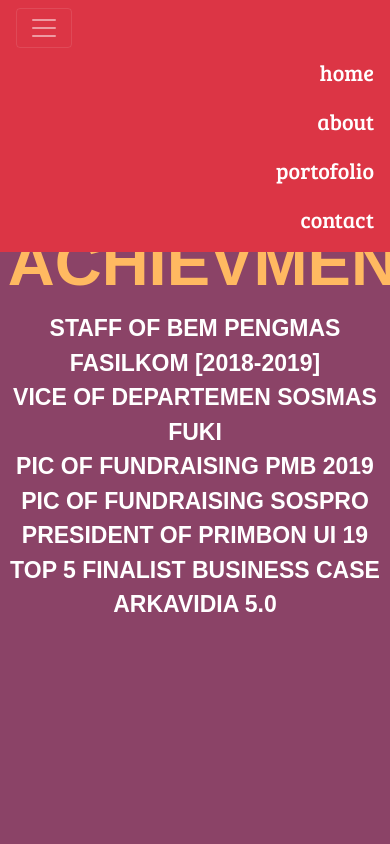
After one commit to nurwardanis/ppw-story3, a PHP site: page /experiences.html in a window 390 px wide, after a click that opens the changed part; the page is wider, and only the part inside the window is pictured. The commit adds this page. Run offline with PHP 8.4, Linux system fonts and the light colour scheme.

Commit message:
responsive-story4

```diff
--- /dev/null
+++ b/experiences.html
@@ -0,0 +1,50 @@
+<html>
+
+<head>
+    <meta charset="UTF-8">
+    <title>"Nurwardaniz"</title>
+    <link rel="stylesheet" href="https://stackpath.bootstrapcdn.com/bootstrap/4.3.1/css/bootstrap.min.css" integrity="sha384-ggOyR0iXCbMQv3Xipma34MD+dH/1fQ784/j6cY/iJTQUOhcWr7x9JvoRxT2MZw1T" crossorigin="anonymous">
+    <link rel="stylesheet" type="text/css" href="main.css">
+    <!--linkfont-->
+    <link href="https://fonts.googleapis.com/css?family=Fredoka+One&display=swap" rel="stylesheet">
+    <link href="https://fonts.googleapis.com/css?family=Bree+Serif&display=swap" rel="stylesheet">
+</head>
+
+<body>
+    <!----------------------------------HEADER-------------------------------------->
+    <nav class="navbar navbar-expand-md navbar-dark bg-danger fixed-top">
+        <button class="navbar-toggler" type="button" data-toggle="collapse" data-target="#navbarNavAltMarkup" aria-controls="navbarNavAltMarkup" aria-expanded="false" aria-label="Toggle navigation">
+                    <span class="navbar-toggler-icon"></span>
+                    </button>
+        <div class="collapse navbar-collapse" id="navbarNavAltMarkup">
+            <div class="navbar-nav">
+                <a class="nav-item nav-link" href="home.html">home <span class="sr-only">(current)</span></a>
+                <a class="nav-item nav-link" href="about.html">about</a>
+                <a class="nav-item nav-link" href="portof.html" target="_blank">portofolio</a>
+                <a class="nav-item nav-link" href="contact.html">contact</a>
+            </div>
+        </div>
+    </nav>
+
+    <!----------------------------------ABOUT-------------------------------------->
+    <section class="purpleBg" id="experiences">
+        <div class="marginBackgroundExperience">
+            <h2 class="judulBackground" id="judulExp">EXPERIENCE & ACHIEVMENT</h2>
+            <p id="isiExp">STAFF OF BEM PENGMAS FASILKOM [2018-2019]<br> VICE OF DEPARTEMEN SOSMAS FUKI</br>
+                PIC OF FUNDRAISING PMB 2019</br>
+                PIC OF FUNDRAISING SOSPRO</br>
+                PRESIDENT OF PRIMBON UI 19 </br>
+                TOP 5 FINALIST BUSINESS CASE ARKAVIDIA 5.0
+            </p>
+        </div>
+    </section>
+
+    <!-- Optional JavaScript-->
+    <!--jQuery first, then Popper.js, then Bootstrap JS-->
+    <script src="https://code.jquery.com/jquery-3.3.1.slim.min.js" integrity="sha384-q8i/X+965DzO0rT7abK41JStQIAqVgRVzpbzo5smXKp4YfRvH+8abtTE1Pi6jizo" crossorigin="anonymous"></script>
+    <script src="https://cdnjs.cloudflare.com/ajax/libs/popper.js/1.14.7/umd/popper.min.js" integrity="sha384-UO2eT0CpHqdSJQ6hJty5KVphtPhzWj9WO1clHTMGa3JDZwrnQq4sF86dIHNDz0W1" crossorigin="anonymous"></script>
+    <script src="https://stackpath.bootstrapcdn.com/bootstrap/4.3.1/js/bootstrap.min.js" integrity="sha384-JjSmVgyd0p3pXB1rRibZUAYoIIy6OrQ6VrjIEaFf/nJGzIxFDsf4x0xIM+B07jRM" crossorigin="anonymous"></script>
+
+</body>
+
+</html>
--- a/main.css
+++ b/main.css
@@ -15,7 +15,7 @@
         /*----------------------------atur navbar-------------------------*/
 
         .collapse {
-            margin-left: 60%;
+            margin-left: 70%;
         }
 
         .navbar-dark .navbar-nav .nav-link {
@@ -114,9 +112,8 @@
 
         .marginBackgroundExperience {
             padding-top: 10%;
-            padding-left: 3%;
-            padding-right: 3%;
-            padding-bottom: 10%;
+            padding-left: 2%;
+            padding-right: 2%;
         }
 
         #isiEdu {
@@ -159,5 +156,72 @@
         }
 
         .kontak {
-            padding-top: 5%
+            padding-top: 1%
         }
+
+        .imgKontak {
+            padding-bottom: 5%;
+            padding-right: 0.3%;
+            width: 150px;
+        }
+
+        @media screen and (max-width: 870px) {
+            #isiHome {
+                padding-top: 33%;
+                padding-left: 5%;
+                padding-right: 5%;
+            }
+            #home h1 {
+                font-size: 100px;
+            }
+            #judulAbout {
+                padding-top: 15%;
+            }
+            #judulAbout h2 {
+                font-size: 50px;
+                color: #2D3561;
+            }
+            .imageAbout {
+                width: 135px;
+                border-radius: 50%;
+            }
+            .imgPortof {
+                margin-bottom: 3%;
+                max-width: 90px;
+            }
+            /*--------------EDUCATIONS----------*/
+            .judulBackground {
+                padding-top: 17%;
+                font-family: adobe-gothic-std, sans-serif;
+                font-size: 65px;
+                color: #FFB961;
+                font-weight: bold;
+            }
+            /*------------EXPERIENCES-----------*/
+            .marginBackgroundExperience {
+                padding-top: 1%;
+                padding-left: 2%;
+                padding-right: 2%;
+            }
+            #isiExp {
+                font-family: adobe-gothic-std, sans-serif;
+                font-size: 23px;
+                color: #ffffff;
+                font-weight: bold;
+            }
+            /*-------------CONTACT------------*/
+            #judulContact {
+                padding-top: 17%;
+                font-family: adobe-gothic-std, sans-serif;
+                font-size: 75px;
+                color: #2D3561;
+                font-weight: bold;
+            }
+            .kontak {
+                padding-top: 0%
+            }
+            .imgKontak {
+                padding-right: 0.3%;
+                width: 90px;
+            }
+        }
--- a/portof.html
+++ b/portof.html
@@ -2,7 +2,7 @@
 
 <head>
     <meta charset="UTF-8">
-    <title>"Nurwardaniz"</title>
+    <title>"Nurwardaniz_portof"</title>
 
     <link rel="stylesheet" href="https://stackpath.bootstrapcdn.com/bootstrap/4.3.1/css/bootstrap.min.css" integrity="sha384-ggOyR0iXCbMQv3Xipma34MD+dH/1fQ784/j6cY/iJTQUOhcWr7x9JvoRxT2MZw1T" crossorigin="anonymous">
     <link rel="stylesheet" type="text/css" href="main.css">
```
Also changed, not shown: other parts of main.css (+16 -18 lines), about.html (added, +66 -0 lines), contact.html (renamed from index.html, +10 -60 lines), educations.html (added, +48 -0 lines), home.html (added, +48 -0 lines), award.jpg (added), educations.jpg (added), foto.jpg (deleted), foto7.jpg (deleted), fotoProfile.png (deleted), mountain.jpg (deleted).
